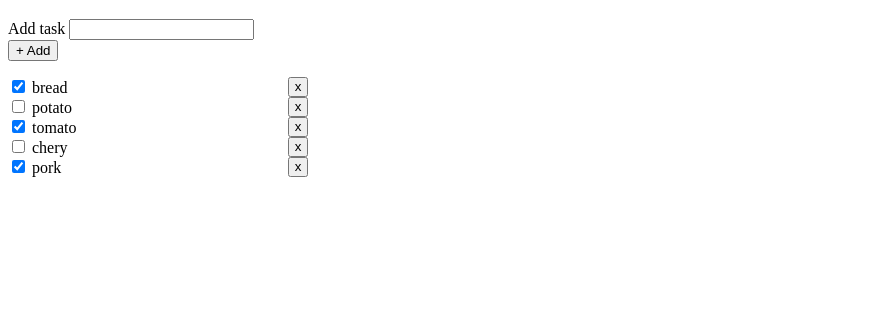
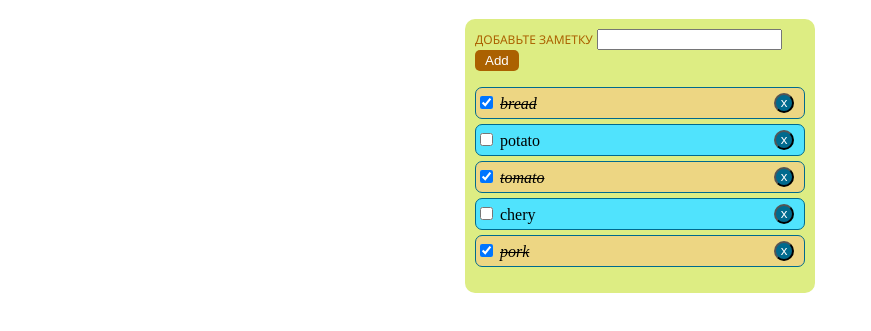
Before and after one commit to YoungSandw1ch/fl-3-js, a plain HTML site: page index.html in a window 1280 px wide. Shown: the part 61-392 px from the top of the page, without its empty margins (0-871 px from the left). Drawn offline with Linux system fonts and the light colour scheme.

Commit message:
do list work + some styles add

```diff
--- a/index.html
+++ b/index.html
@@ -11,7 +11,11 @@
       background-color: rgb(32, 33, 36)
     } */
     .container {
-      width: 300px;
+      width: 330px;
+      margin: 0 auto;
+      background-color: rgb(221, 237, 131);
+      padding: 10px;
+      border-radius: 10px;
     }
 
     .close {
@@ -20,11 +24,22 @@
       display: flex;
       justify-content: center;
       align-items: center;
+      background-color: rgb(0, 106, 142);
+      color: white;
+      border-radius: 50%;
     }
 
     .item {
       display: flex;
       justify-content: space-between;
+      border: 1px solid rgb(0, 106, 142);
+      border-radius: 7px;
+      padding: 5px 10px 5px 0;
+      background-color: rgb(80, 227, 253);
+    }
+
+    .item:not(:last-child) {
+      margin-bottom: 5px;
     }
 
     .form {
@@ -43,6 +58,25 @@
       font-style: italic;
       text-decoration: line-through;
     }
+
+    .item--changeBg {
+      background-color: rgb(237, 214, 131);
+    }
+
+    [type="submit"] {
+      padding: 3px 10px;
+      border-radius: 5px;
+      background-color: rgb(171, 97, 0);
+      color: white;
+      border: none;
+    }
+
+    form span {
+      text-transform: uppercase;
+      font-family: 'Segoe UI', Tahoma, Geneva, Verdana, sans-serif;
+      font-size: 12px;
+      color: rgb(171, 97, 0);
+    }
   </style>
 </head>
 
@@ -52,10 +86,10 @@
   <div class="container">
     <form class="form">
       <label>
-        <span>Add task</span>
+        <span>Добавьте заметку</span>
         <input type="text" name="text">
       </label>
-      <button type="submit"> + Add</button>
+      <button type="submit">Add</button>
     </form>
 
     <ol class="list"></ol>
--- a/js/dom.js
+++ b/js/dom.js
@@ -15,6 +15,7 @@ const refs = {
 createList(items);
 
 refs.list.addEventListener('change', onItemSelect);
+refs.list.addEventListener('click', onCloseBtn);
 refs.form.addEventListener('submit', onSubmitBtnAddItem);
 
 function createList(items) {
@@ -26,10 +27,10 @@ function createList(items) {
 
 function createItem({ name, isCheked, id }) {
   const item = `
-  <li class='item' id='${id}'>
+  <li class='item ${isCheked ? 'item--changeBg' : ''}' id='${id}'>
     <label class='label'>
       <input type="checkbox" ${isCheked ? 'checked' : ''}>
-      <span class='list__text'>${name}</span>
+      <span class='list__text ${isCheked ? 'done' : ''}'>${name}</span>
     </label>
     <button class='close'>x</button>
   </li>
@@ -39,13 +40,21 @@ function createItem({ name, isCheked, id }) {
 
 function onItemSelect(e) {
   const listItem = e.target.closest('li');
-  console.log(listItem.id);
-  items.map(el => (el.id === listItem.id ? (el.isCheked = !el.isCheked) : el));
+  const span = e.target.nextElementSibling;
+
+  items.map(el => {
+    if (el.id === listItem.id) {
+      el.isCheked = !el.isCheked;
+      span.classList.toggle('done');
+      listItem.classList.toggle('item--changeBg');
+    }
+  });
 }
 
 function onSubmitBtnAddItem(e) {
   e.preventDefault();
   const inputRef = document.querySelector('[name="text"]');
+  if (inputRef.value) {
     const item = {
       id: Date.now().toString(),
       name: inputRef.value,
@@ -57,7 +66,20 @@ function onSubmitBtnAddItem(e) {
 
     createList(items);
   }
+}
 
-function isDone(items) {
-  const listItems = document.querySelectorAll('.list__text');
+function onCloseBtn(e) {
+  //если таргет кнопка с класом close
+  if (e.target.getAttribute('class') === 'close') {
+    const listItem = e.target.closest('li');
+    //удалить этот елемент li
+    listItem.remove();
+
+    //удалить обьект продукта из массива
+    items.map((el, i, a) => {
+      if (el.id === listItem.id) {
+        a.splice(i, 1);
       }
+    });
+  }
+}
```
Lines whose indentation alone changed are shown as unchanged.
